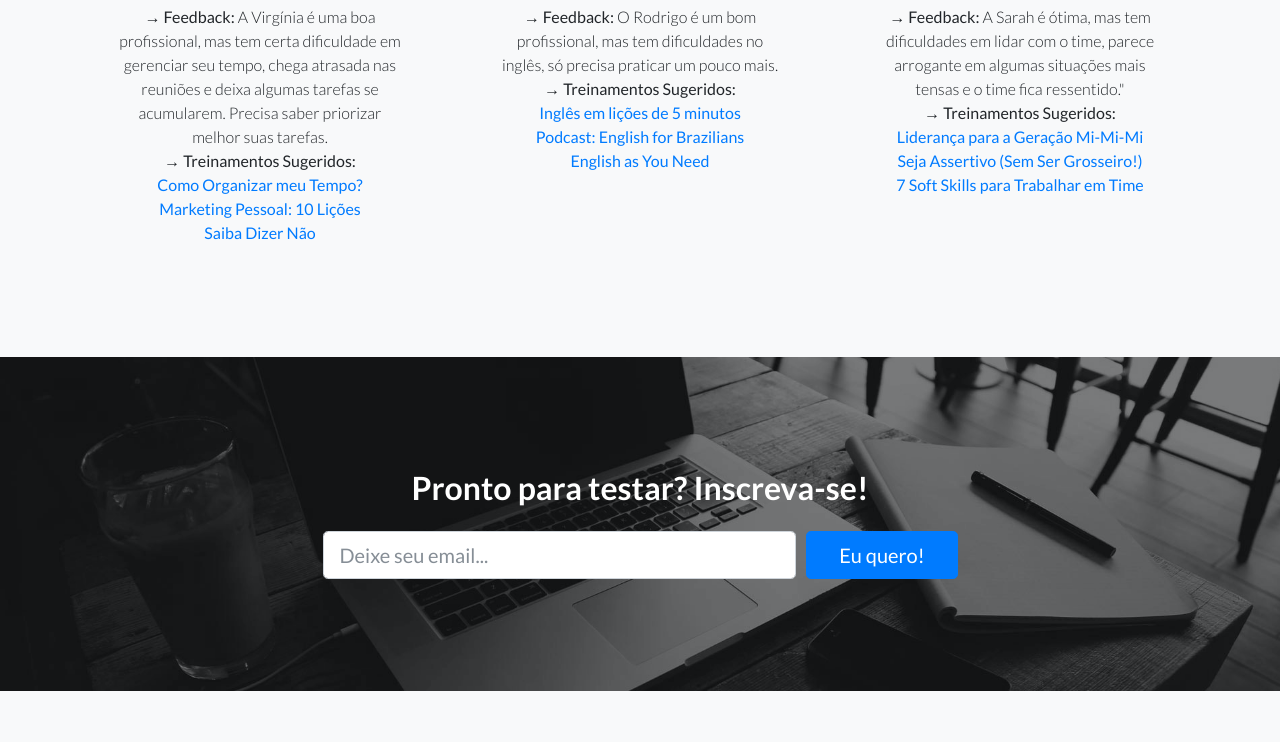
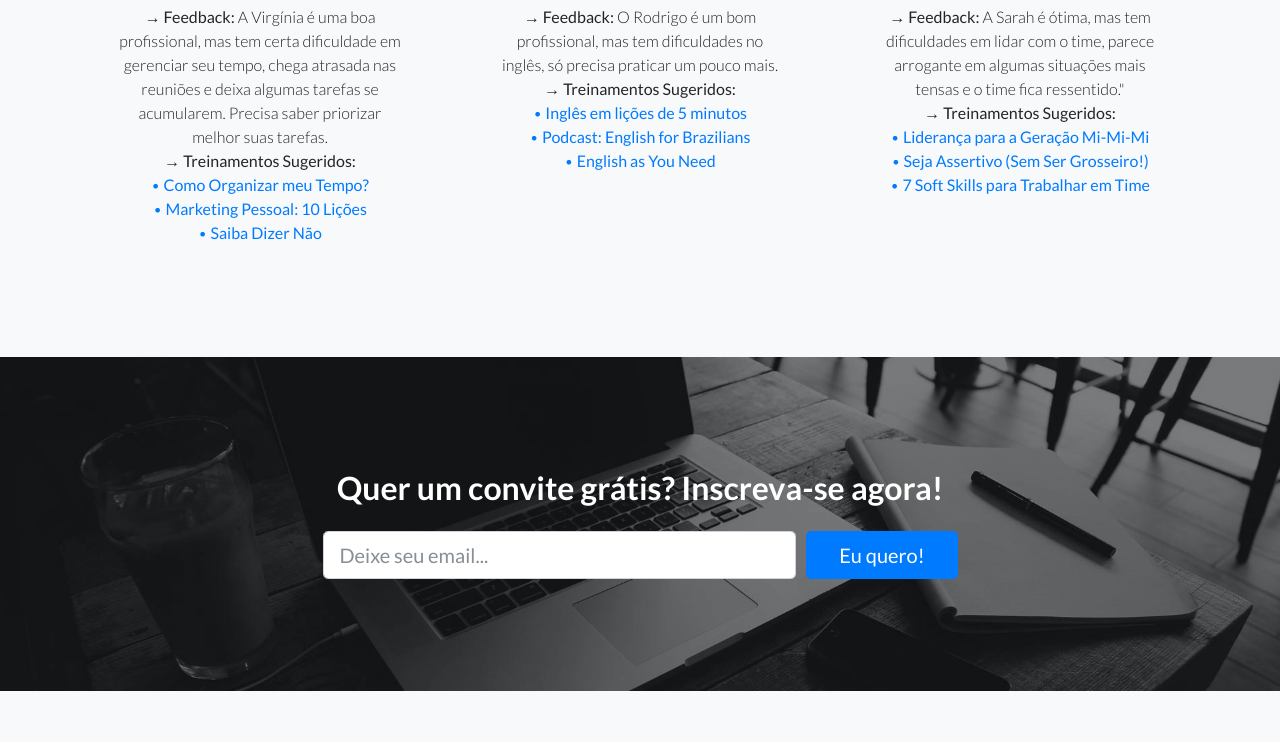
Before and after one commit to TSpadoni/IBM-Cloud-Garage-Method, a website: page index.html in a window 1280 px wide. Shown: the part 1729-2471 px from the top of the page. Drawn offline with Linux system fonts and the light colour scheme.

Commit message:
Update index.html

```diff
--- a/index.html
+++ b/index.html
@@ -161,9 +161,9 @@ function treinamento()
               <h5>Veja o exemplo da Virg&iacute;nia!</h5>
               <p class="font-weight-light mb-0"><strong>&rarr; Feedback:</strong> A Virg&iacute;nia &eacute; uma boa profissional, mas tem certa dificuldade em gerenciar seu tempo, chega atrasada nas reuni&otilde;es e deixa algumas tarefas se acumularem. Precisa saber priorizar melhor suas tarefas.</p>
               <p class="font-weight-light mb-0"><strong>&rarr; Treinamentos Sugeridos:</strong> </p>
-              <p class="font-weight-light mb-0"><a href="#" onclick="treinamento()"><strong>Como Organizar meu Tempo?</a></p></strong>
-              <p class="font-weight-light mb-0"><a href="#" onclick="treinamento()"><strong>Marketing Pessoal: 10 Li&ccedil;&otilde;es</a></p></strong>
-              <p class="font-weight-light mb-0"><a href="#" onclick="treinamento()"><strong>Saiba Dizer N&atilde;o</a></p></strong>
+              <p class="font-weight-light mb-0"><a href="#" onclick="treinamento()">&#8226; <strong>Como Organizar meu Tempo?</a></p></strong>
+              <p class="font-weight-light mb-0"><a href="#" onclick="treinamento()">&#8226; <strong>Marketing Pessoal: 10 Li&ccedil;&otilde;es</a></p></strong>
+              <p class="font-weight-light mb-0"><a href="#" onclick="treinamento()">&#8226; <strong>Saiba Dizer N&atilde;o</a></p></strong>
             </div>
           </div>
           <div class="col-lg-4">
@@ -172,9 +172,9 @@ function treinamento()
               <h5>Veja o exemplo do Rodrigo!</h5>
               <p class="font-weight-light mb-0"><strong>&rarr; Feedback:</strong> O Rodrigo &eacute; um bom profissional, mas tem dificuldades no ingl&ecirc;s, s&oacute; precisa praticar um pouco mais.</p>
               <p class="font-weight-light mb-0"><strong>&rarr; Treinamentos Sugeridos:</strong> </p>
-              <p class="font-weight-light mb-0"><a href="#" onclick="treinamento()"><strong>Ingl&ecirc;s em li&ccedil;&otilde;es de 5 minutos</strong></a></p>
-              <p class="font-weight-light mb-0"><a href="#" onclick="treinamento()"><strong>Podcast: English for Brazilians</strong></a></p>
-              <p class="font-weight-light mb-0"><a href="#" onclick="treinamento()"><strong>English as You Need</a></p></strong>
+              <p class="font-weight-light mb-0"><a href="#" onclick="treinamento()">&#8226; <strong>Ingl&ecirc;s em li&ccedil;&otilde;es de 5 minutos</strong></a></p>
+              <p class="font-weight-light mb-0"><a href="#" onclick="treinamento()">&#8226; <strong>Podcast: English for Brazilians</strong></a></p>
+              <p class="font-weight-light mb-0"><a href="#" onclick="treinamento()">&#8226; <strong>English as You Need</a></p></strong>
 
             </div>
           </div>
@@ -184,9 +184,9 @@ function treinamento()
               <h5>Veja o Exemplo da Sarah!</h5>
               <p class="font-weight-light mb-0"><strong>&rarr; Feedback:</strong> A Sarah &eacute; &oacute;tima, mas tem dificuldades em lidar com o time, parece arrogante em algumas situa&ccedil;&otilde;es mais tensas e o time fica ressentido."</p>
               <p class="font-weight-light mb-0"><strong>&rarr; Treinamentos Sugeridos:</strong> </p>
-              <p class="font-weight-light mb-0"><a href="#" onclick="treinamento()"><strong>Lideran&ccedil;a para a Gera&ccedil;&atilde;o Mi-Mi-Mi</strong></a></p>
-              <p class="font-weight-light mb-0"><a href="#" onclick="treinamento()"><strong>Seja Assertivo (Sem Ser Grosseiro!)</strong></a></p>
-              <p class="font-weight-light mb-0"><a href="#" onclick="treinamento()"><strong>7 Soft Skills para Trabalhar em Time</a></p></strong>
+              <p class="font-weight-light mb-0"><a href="#" onclick="treinamento()">&#8226; <strong>Lideran&ccedil;a para a Gera&ccedil;&atilde;o Mi-Mi-Mi</strong></a></p>
+              <p class="font-weight-light mb-0"><a href="#" onclick="treinamento()">&#8226; <strong>Seja Assertivo (Sem Ser Grosseiro!)</strong></a></p>
+              <p class="font-weight-light mb-0"><a href="#" onclick="treinamento()">&#8226; <strong>7 Soft Skills para Trabalhar em Time</a></p></strong>
             </div>
           </div>
         </div>
@@ -201,7 +201,7 @@ function treinamento()
       <div class="container">
         <div class="row">
           <div class="col-xl-9 mx-auto">
-            <h2 class="mb-4">Pronto para testar? Inscreva-se!</h2>
+            <h2 class="mb-4">Quer um convite gr&aacute;tis? Inscreva-se agora!</h2>
           </div>
           <div class="col-md-10 col-lg-8 col-xl-7 mx-auto">
             <form>
```
